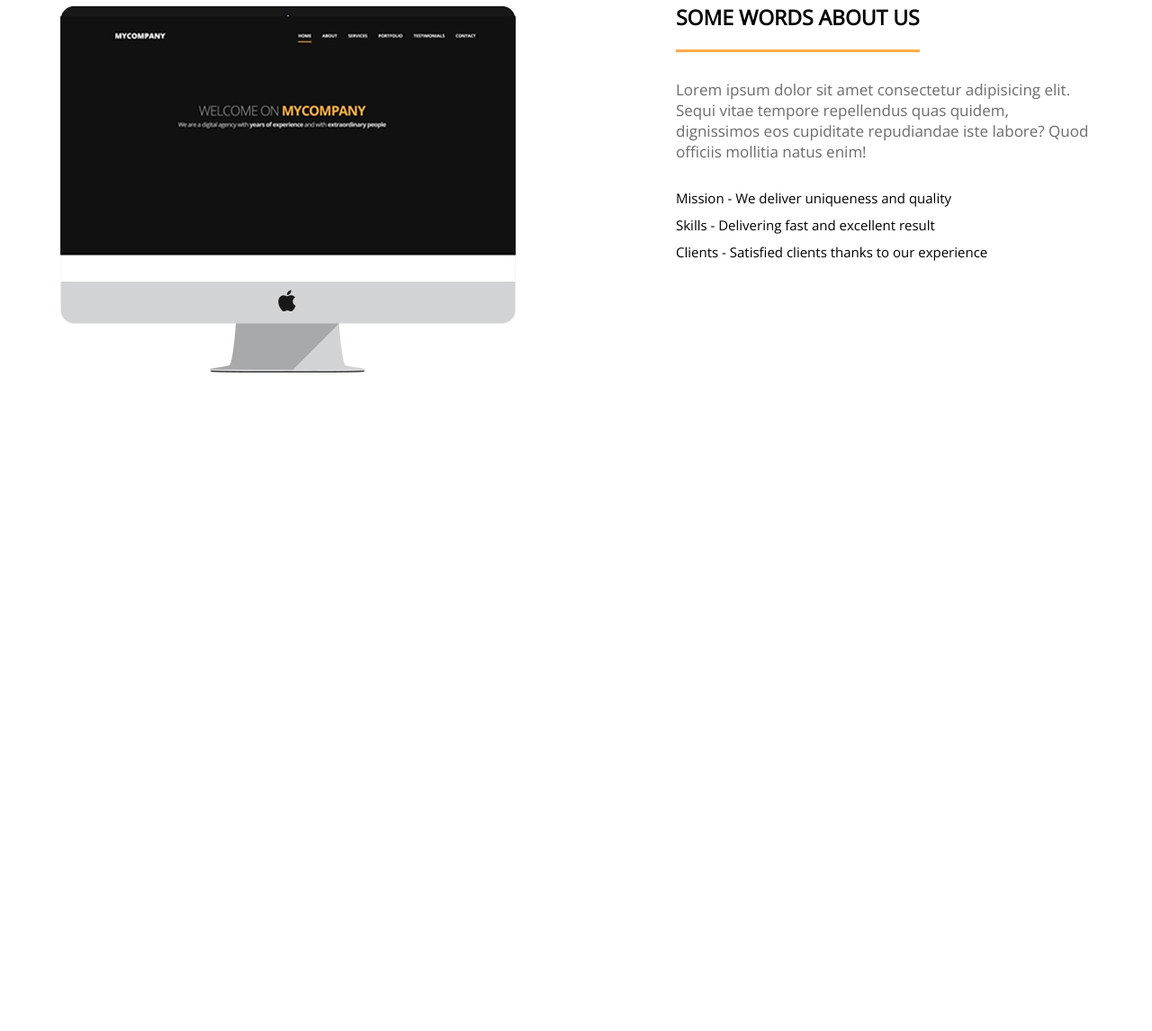
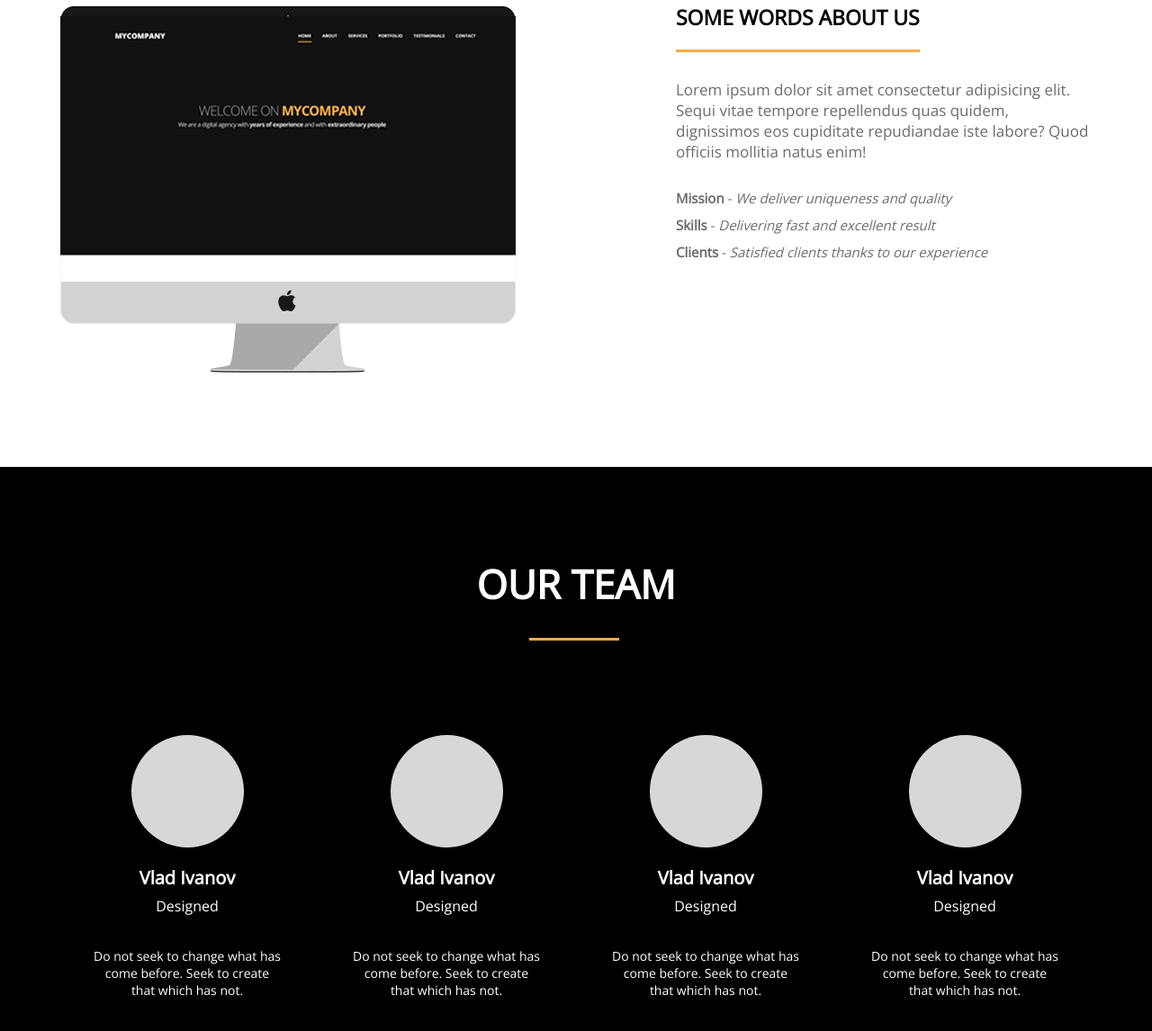
Before and after one commit to thebrokenblow/Website_Project_MyCompany, a plain HTML site: page index.html in a window 1280 px wide. Shown: the part 734-1880 px from the top of the page at 90% size. Before the commit the page ends 1253 px from the top, so only its background shows below. Drawn offline with nearby package versions, Linux system fonts and the light colour scheme.

Commit message:
Add page our team

```diff
--- a/CSS/style.css
+++ b/CSS/style.css
@@ -91,9 +91,52 @@ main .main-about {
 .about-right li {
     font-size: 15px;
     margin-top: 10px;
+    color: #6c6c6c;
 }
 .mw-100 {
     min-width: 100%;
+}
+.main-team {
+    background: #000;
+    text-align: center;
+    padding: 100px 0 165px 0;
+    color: #fff;
+}
+.main-team h1 {
+    font-size: 44px;
+    padding-bottom: 30px;
+}
+.line {
+    width: 100px;
+    height: 3px;
+    background: #fcac45;
+    position: relative;
+    left: 45.5%;
+    margin-bottom: 85px;
+}
+.photo {
+    background: #d7d7d7;
+    width: 125px;
+    height: 125px;
+    border-radius: 50%;
+    margin: 20px auto;
+}
+.team-cards {
+    display: flex;
+}
+.card {
+    margin: 0 40px;
+}
+.name {
+    font-size: 20px;
+    margin-bottom: 7px;
+}
+.position {
+    font-size: 16px;
+    margin-bottom: 35px;
+}
+.about-position {
+    font-size: 14px;
 }
 @media screen and (max-width: 1200px) {
     nav {
@@ -163,4 +206,7 @@ main .main-about {
         margin-top: 10px;
         font-size: 20px;
     }
+    .team-cards {
+        flex-direction: column;
+    }
 }
--- a/index.html
+++ b/index.html
@@ -44,13 +44,53 @@
                        cupiditate repudiandae iste labore? Quod officiis mollitia natus enim!
                     </p>
                     <ul>
-                        <li>Mission - We deliver uniqueness and quality</li>
-                        <li>Skills - Delivering fast and excellent result</li>
-                        <li>Clients - Satisfied clients thanks to our experience</li>
+                        <li><strong>Mission</strong> - <em>We deliver uniqueness and quality</em></li>
+                        <li><strong>Skills</strong> - <em>Delivering fast and excellent result</em></li>
+                        <li><strong>Clients</strong> - <em>Satisfied clients thanks to our experience</em></li>
                     </ul>
                 </div>
             </div>
         </div>
+        <div class="main-team">
+            <div class="wrapper">
+            <h1>OUR TEAM</h1>
+            <div class="line"></div>
+            <div class="team-cards">
+                <div class="card">
+                    <div class="photo"></div>
+                    <h4 class="name">Vlad Ivanov</h4>
+                    <p class="position">Designed</p>
+                    <p class="about-position">Do not seek to change what has come before.
+                        Seek to create that which has not.
+                    </p>
+                </div>
+                <div class="card">
+                    <div class="photo"></div>
+                    <h4 class="name">Vlad Ivanov</h4>
+                    <p class="position">Designed</p>
+                    <p class="about-position">Do not seek to change what has come before.
+                        Seek to create that which has not.
+                    </p>
+                </div>
+                <div class="card">
+                    <div class="photo"></div>
+                    <h4 class="name">Vlad Ivanov</h4>
+                    <p class="position">Designed</p>
+                    <p class="about-position">Do not seek to change what has come before.
+                        Seek to create that which has not.
+                    </p>
+                </div>
+                <div class="card">
+                    <div class="photo"></div>
+                    <h4 class="name">Vlad Ivanov</h4>
+                    <p class="position">Designed</p>
+                    <p class="about-position">Do not seek to change what has come before.
+                        Seek to create that which has not.
+                    </p>
+                </div>
+            </div>
+        </div>
+        </div>
     </main>
 </body>
 </html>
```
